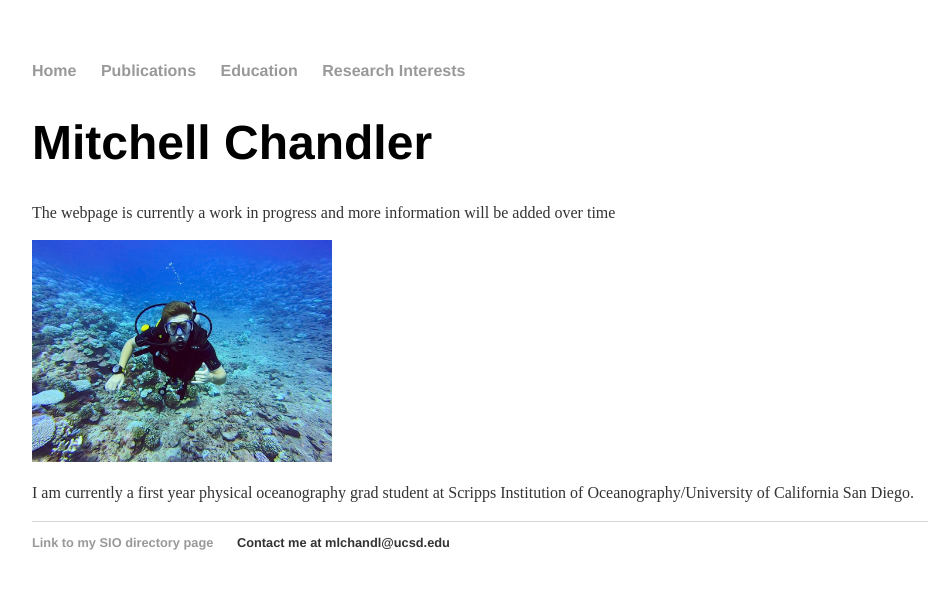
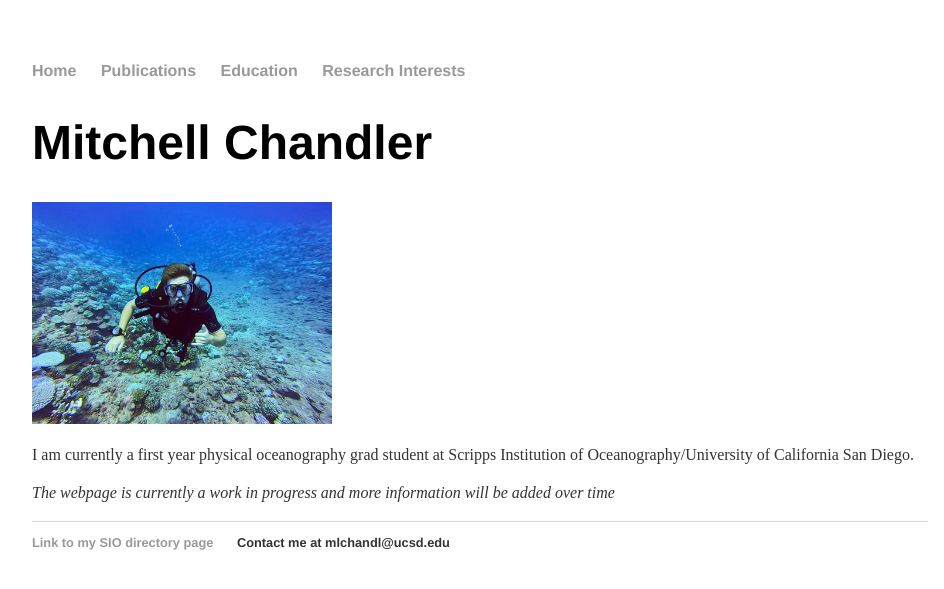
Before and after one commit to mlchandler/mlchandler.github.io, a Jekyll site: the page built from index.html, in a window 1280 px wide. Shown: the top 589 px of the page, without its empty margins (160-1104 px from the left). Built offline with Jekyll 4.4.1, drawn with Linux system fonts in a browser that asks for light colours.

Commit message:
Update index.html

```diff
--- a/index.html
+++ b/index.html
@@ -7,16 +7,14 @@ title: Mitchell Chandler
 
 <h1>Mitchell Chandler</h1>
 
-<p>
-The webpage is currently a work in progress and more information will be added over time
-</p>
-
 <img src="index_image.jpg" style="width:300px">
 
 <p>
 I am currently a first year physical oceanography grad student at Scripps Institution of Oceanography/University of California San Diego.
 </p>
 
-
+<p>
+<i>The webpage is currently a work in progress and more information will be added over time</i>
+</p>
 
 </div>
```
